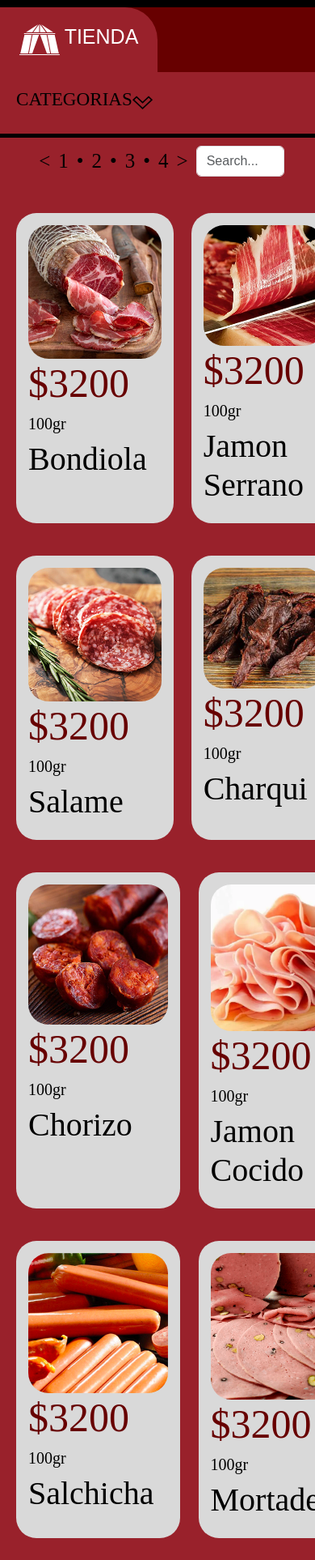
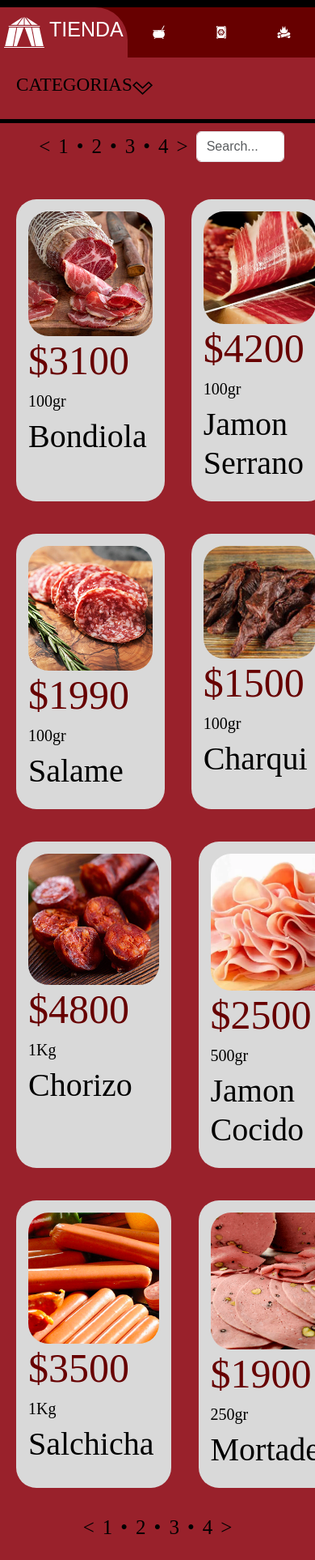
Before and after one commit to Danarquio/Dracarnis, a plain HTML site: page Pages/tienda.html in a window 390 px wide. Shown: the part 51-1977 px from the top of the page at 81% size. Drawn offline with nearby package versions, Linux system fonts and the light colour scheme; files whose address does not match are found by name.

Commit message:
Dracarnis 3.5

```diff
--- a/Css/estilos.css
+++ b/Css/estilos.css
@@ -345,6 +345,9 @@ font-size: 28px;
   .cardtienda_image2 {
     width: 50px; }
 
+    .cardtienda_image3 {
+      display: none;
+          }
 
 
   /*Categorias de Tienda-----------------------------------------------------------*/
@@ -814,7 +817,7 @@ button[type="submit"] {
     }
 
 .cardtienda {
-  padding: 15px;
+  padding: 5px;
   width: 50%;
   border-top-right-radius: 40px;
 }
@@ -826,13 +829,17 @@ button[type="submit"] {
   border-top-left-radius: 40px ;
 
 }
-    .card2 {
-display: none;
+.card2 h3 {
+  display: none;
     }
 
+.cardtienda_image3 {
+  display: flex;
+  width: 60%;
+          }
 
-    .categorias {
-      display: none;
+.categorias {
+  display: none;
     }
 
 .barra {
@@ -859,6 +866,8 @@ display: none;
 .card1 {
   width: 100%;
 }
+
+
 
 .footer {
   display: flex;
@@ -903,6 +912,10 @@ justify-content: center;
 .cuadrocurso {
   width: 90%;
 }
+
+.productos{
+  width: 85%;
+}
         }
 
 
--- a/Pages/tienda.html
+++ b/Pages/tienda.html
@@ -50,17 +50,20 @@
             <a  href="./tienda.html"><h3 class="card_text" >TIENDA</h3></a>
             </div>
 
-            <div class="card2">
-            <a href="./alquimia.html"><h3 class="card_text" >ALQUIMIA</h3></a>
-            </div>
+            <a class="card2" href="./alquimia.html">
+            <img class="cardtienda_image3" src="../Iconos/alquimia.svg" alt="ALQUIMIA">
+            <h3 class="card_text" >ALQUIMIA</h3>
+            </a>
 
-            <div class="card2">
-            <a href="./cursos.html"><h3 class="card_text" >CURSOS</h3></a>
-            </div>
+            <a class="card2" href="./cursos.html">
+            <img class="cardtienda_image3" src="../Iconos/cursos 3.svg" alt="CURSOS">
+            <h3 class="card_text" >CURSOS</h3>
+            </a>
 
-            <div class="card2">
-            <a href="#"><h3 class="card_text" >SERVICIOS</h3></a>
-            </div>
+            <a class="card2" href="#">
+            <img class="cardtienda_image3" src="../Iconos/servicios 3.svg" alt="SERVICIOS">
+            <h3 class="card_text" >SERVICIOS</h3>
+            </a>
         </section>
     </main>
 
@@ -116,28 +119,28 @@
 
         <div class="productos">
         <img class="productos__image" src="../Imagenes/Bondiola.jpg" alt="Bondiola">
-        <h2 class="productos__precio">$3200</h2>
+        <h2 class="productos__precio">$3100</h2>
         <h5 class="productos__cantidad" >100gr</h5>
         <h3 class="productos__nombre">Bondiola</h3>
         </div>
 
         <div class="productos">
         <img class="productos__image" src="../Imagenes/jamonserrano.jpg" alt="jamonserrano">
-        <h2 class="productos__precio">$3200</h2>
+        <h2 class="productos__precio">$4200</h2>
         <h5 class="productos__cantidad">100gr</h5>
         <h3 class="productos__nombre">Jamon Serrano</h3>
         </div>
 
         <div class="productos">
         <img class="productos__image" src="../Imagenes/salame.jpg" alt="Salame">
-        <h2 class="productos__precio">$3200</h2>
+        <h2 class="productos__precio">$1990</h2>
         <h5 class="productos__cantidad">100gr</h5>
         <h3 class="productos__nombre">Salame</h3>
         </div>
 
         <div class="productos">
         <img class="productos__image" src="../Imagenes/Charqui.jpg" alt="Charqui">
-        <h2 class="productos__precio">$3200</h2>
+        <h2 class="productos__precio">$1500</h2>
         <h5 class="productos__cantidad" >100gr</h5>
         <h3 class="productos__nombre">Charqui</h3>
         </div>
@@ -149,29 +152,29 @@
 
         <div class="productos">
         <img class="productos__image" src="../Imagenes/Chorizo.jpg" alt="Chorizo">
-        <h2 class="productos__precio">$3200</h2>
-        <h5 class="productos__cantidad">100gr</h5>
+        <h2 class="productos__precio">$4800</h2>
+        <h5 class="productos__cantidad">1Kg</h5>
         <h3 class="productos__nombre">Chorizo</h3>
         </div>
 
         <div class="productos">
         <img class="productos__image" src="../Imagenes/Jamoncocido.webp" alt="jamoncocido">
-        <h2 class="productos__precio">$3200</h2>
-        <h5 class="productos__cantidad">100gr</h5>
+        <h2 class="productos__precio">$2500</h2>
+        <h5 class="productos__cantidad">500gr</h5>
         <h3 class="productos__nombre">Jamon Cocido</h3>
         </div>
 
         <div class="productos">
         <img class="productos__image" src="../Imagenes/Salchicha.png" alt="Salchicha">
-        <h2 class="productos__precio">$3200</h2>
-        <h5 class="productos__cantidad" >100gr</h5>
+        <h2 class="productos__precio">$3500</h2>
+        <h5 class="productos__cantidad" >1Kg</h5>
         <h3 class="productos__nombre">Salchicha</h3>
         </div>
 
         <div class="productos">
         <img class="productos__image" src="../Imagenes/mortadela.png" alt="mortadela">
-        <h2 class="productos__precio">$3200</h2>
-        <h5 class="productos__cantidad" >100gr</h5>
+        <h2 class="productos__precio">$1900</h2>
+        <h5 class="productos__cantidad" >250gr</h5>
         <h3 class="productos__nombre">Mortadela</h3>
         </div>
 
```
Also changed, not shown: Pages/alquimia.html (+12 -9 lines), Pages/cursos.html (+12 -9 lines), 2 other files.
